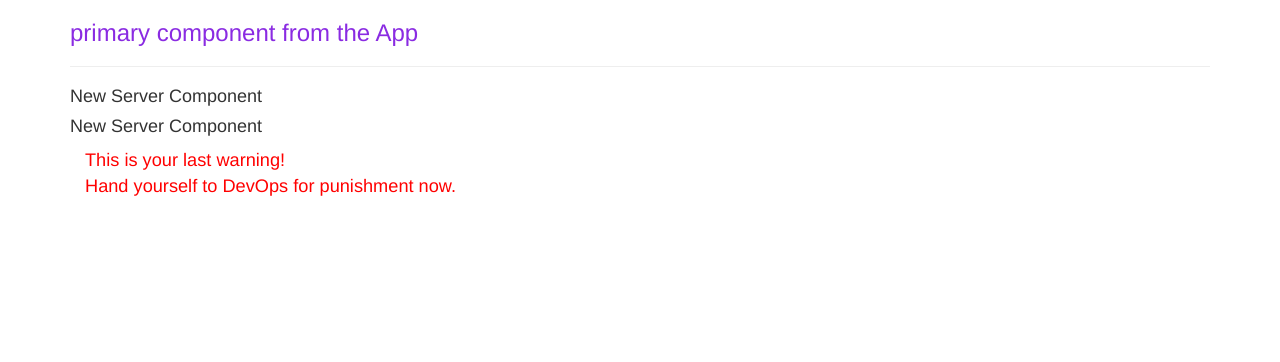
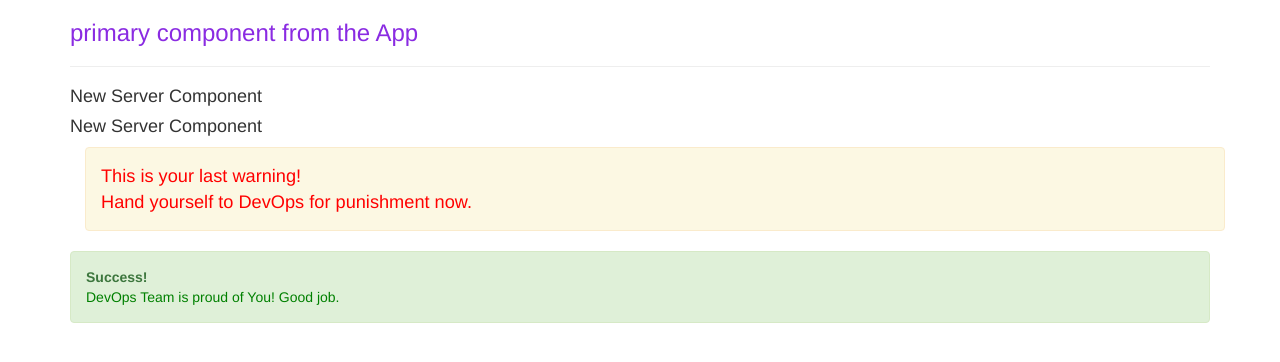
Before and after one commit to SuperJaba/angularCourseUDEMY, an Angular app: page / in a window 1280 px wide. Shown: the top 362 px of the page. Built offline with nearby package versions, Linux system fonts and the light colour scheme.

Commit message:
homework1 END: new two components and some styling with bootstrap classes

```diff
--- a/src/app/app.module.ts
+++ b/src/app/app.module.ts
@@ -5,13 +5,15 @@ import { AppComponent } from './app.component';
 import { ServerComponent } from './server/server.component';
 import { ServersComponent } from './servers/servers.component';
 import { WarrningAlertComponent } from './warrning-alert/warrning-alert.component';
+import { SuccessAlertComponent } from './success-alert/success-alert.component';
 
 @NgModule({
   declarations: [
     AppComponent,
     ServerComponent,
     ServersComponent,
-    WarrningAlertComponent
+    WarrningAlertComponent,
+    SuccessAlertComponent
   ],
   imports: [
     BrowserModule
--- a/src/app/servers/servers.component.html
+++ b/src/app/servers/servers.component.html
@@ -3,3 +3,4 @@
 <div class="container">
     <app-warrning-alert></app-warrning-alert>
 </div>
+<app-success-alert></app-success-alert>
--- /dev/null
+++ b/src/app/success-alert/success-alert.component.ts
@@ -0,0 +1,14 @@
+import { Component, OnInit } from '@angular/core';
+
+@Component({
+    selector: 'app-success-alert',
+    template: `<div class="alert alert-success">
+    <strong>Success!</strong> <p>DevOps Team is proud of You! Good job.</p>
+    </div>`,
+    styles: ['p {color: green;}']
+})
+
+export class SuccessAlertComponent {
+    constructor() { }
+
+}
--- a/src/app/warrning-alert/warrning-alert.component.html
+++ b/src/app/warrning-alert/warrning-alert.component.html
@@ -1,4 +1,6 @@
+<div class="alert alert-warning" role="alert">
 <p>
   This is your last warning! <br>
   Hand yourself to DevOps for punishment now.
 </p>
+</div>
```
Also changed, not shown: src/app/success-alert/success-alert.component.html (added).
